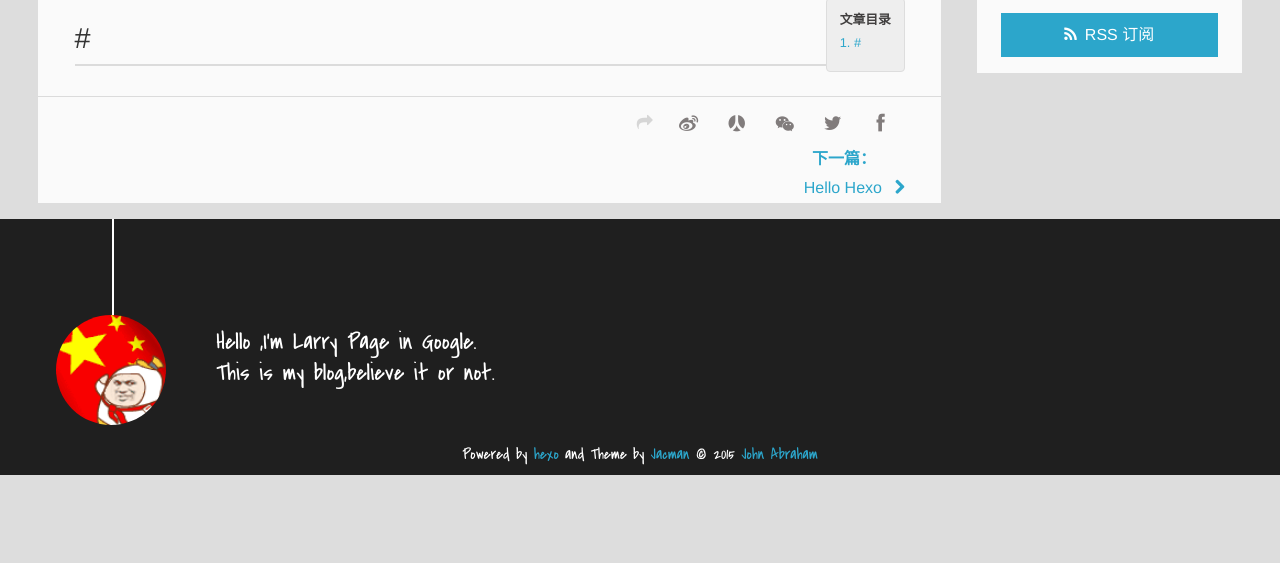
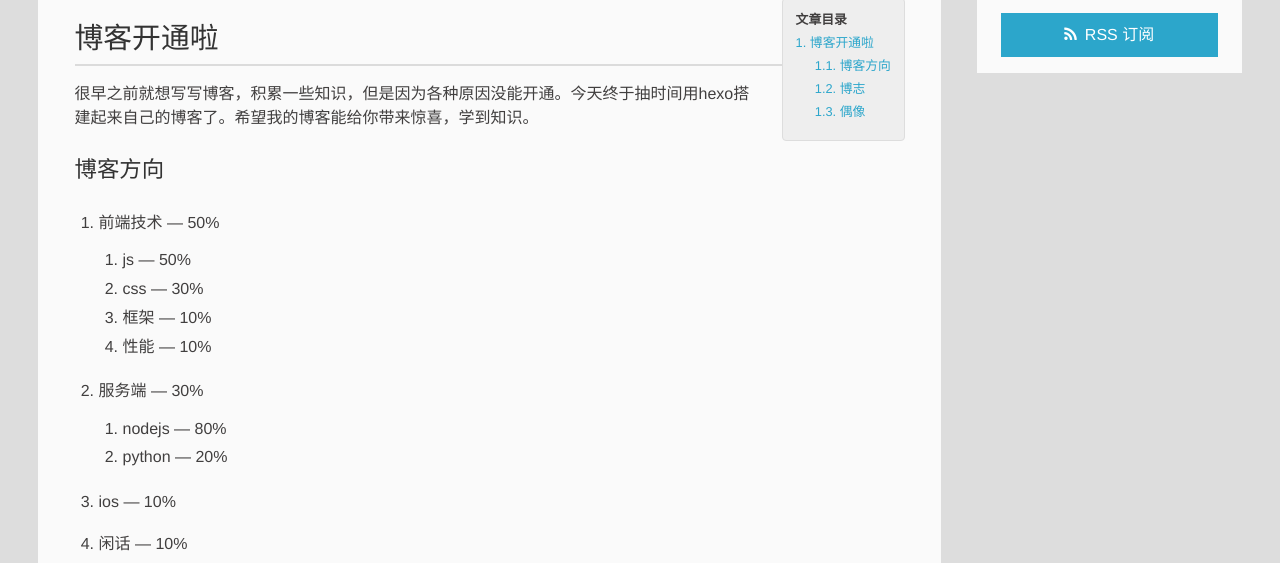
Before and after one commit to hongqi/hongqi.github.io, a plain HTML site: page 2015/05/15/写在前面/index.html in a window 1280 px wide. Shown: the part 389-952 px from the top of the page. Before the commit the page ends 864 px from the top, so only its background shows below. Drawn offline with Linux system fonts and the light colour scheme.

Commit message:
Site updated: 2015-05-15 18:47:37

```diff
--- a/2015/05/15/写在前面/index.html
+++ b/2015/05/15/写在前面/index.html
@@ -11,15 +11,79 @@
 
 
 
-    <meta name="description" content="#">
+    <meta name="description" content="博客开通啦很早之前就想写写博客，积累一些知识，但是因为各种原因没能开通。今天终于抽时间用hexo搭建起来自己的博客了。希望我的博客能给你带来惊喜，学到知识。
+博客方向
+前端技术 — 50%
+
+js  — 50%
+css — 30%
+框架 — 10%
+性能 — 10%
+
+
+服务端 — 30%
+
+nodejs — 80%
+python — 20%
+
+
+ios — 10%
+
+闲话 — 10%
+
+
+请各位">
 <meta property="og:type" content="article">
 <meta property="og:title" content="写在前面">
 <meta property="og:url" content="http://yoursite.com/2015/05/15/写在前面/index.html">
 <meta property="og:site_name" content="write 500 words a Day">
-<meta property="og:description" content="#">
+<meta property="og:description" content="博客开通啦很早之前就想写写博客，积累一些知识，但是因为各种原因没能开通。今天终于抽时间用hexo搭建起来自己的博客了。希望我的博客能给你带来惊喜，学到知识。
+博客方向
+前端技术 — 50%
+
+js  — 50%
+css — 30%
+框架 — 10%
+性能 — 10%
+
+
+服务端 — 30%
+
+nodejs — 80%
+python — 20%
+
+
+ios — 10%
+
+闲话 — 10%
+
+
+请各位">
+<meta property="og:image" content="http://7xj40e.com1.z0.glb.clouddn.com/Tyrion.jpeg">
 <meta name="twitter:card" content="summary">
 <meta name="twitter:title" content="写在前面">
-<meta name="twitter:description" content="#">
+<meta name="twitter:description" content="博客开通啦很早之前就想写写博客，积累一些知识，但是因为各种原因没能开通。今天终于抽时间用hexo搭建起来自己的博客了。希望我的博客能给你带来惊喜，学到知识。
+博客方向
+前端技术 — 50%
+
+js  — 50%
+css — 30%
+框架 — 10%
+性能 — 10%
+
+
+服务端 — 30%
+
+nodejs — 80%
+python — 20%
+
+
+ios — 10%
+
+闲话 — 10%
+
+
+请各位">
 
 
     <link rel="alternative" href="/atom.xml" title="write 500 words a Day" type="application/atom+xml">
@@ -95,11 +159,35 @@
 		<div id="toc" class="toc-article">
 			<strong class="toc-title">文章目录</strong>
 
-			<ol class="toc"><li class="toc-item toc-level-1"><a class="toc-link" href="##"><span class="toc-number">1.</span> <span class="toc-text">#</span></a></li></ol>
+			<ol class="toc"><li class="toc-item toc-level-2"><a class="toc-link" href="#博客开通啦"><span class="toc-number">1.</span> <span class="toc-text">博客开通啦</span></a><ol class="toc-child"><li class="toc-item toc-level-3"><a class="toc-link" href="#博客方向"><span class="toc-number">1.1.</span> <span class="toc-text">博客方向</span></a></li><li class="toc-item toc-level-3"><a class="toc-link" href="#博志"><span class="toc-number">1.2.</span> <span class="toc-text">博志</span></a></li><li class="toc-item toc-level-3"><a class="toc-link" href="#偶像"><span class="toc-number">1.3.</span> <span class="toc-text">偶像</span></a></li></ol></li></ol>
 
 		</div>
 
-		<h1 id="#">#</h1>
+		<h2 id="博客开通啦">博客开通啦</h2><p>很早之前就想写写博客，积累一些知识，但是因为各种原因没能开通。今天终于抽时间用hexo搭建起来自己的博客了。希望我的博客能给你带来惊喜，学到知识。</p>
+<h3 id="博客方向">博客方向</h3><ol>
+<li><p>前端技术 — 50%</p>
+<ul>
+<li>js  — 50%</li>
+<li>css — 30%</li>
+<li>框架 — 10%</li>
+<li>性能 — 10%</li>
+</ul>
+</li>
+<li><p>服务端 — 30%</p>
+<ul>
+<li>nodejs — 80%</li>
+<li>python — 20%</li>
+</ul>
+</li>
+<li><p>ios — 10%</p>
+</li>
+<li><p>闲话 — 10%</p>
+</li>
+</ol>
+<p>请各位博友监督，如发现灌水立马举报博主。</p>
+<h3 id="博志">博志</h3><p><em>积少成多，滴水穿石</em></p>
+<h3 id="偶像">偶像</h3><p>奉上偶像的照片激励自己<br><img src="http://7xj40e.com1.z0.glb.clouddn.com/Tyrion.jpeg" alt="Tyrion Lannister"></p>
+
 	</div>
 		<footer class="article-footer clearfix">
 <div class="article-catetags">
@@ -143,7 +231,7 @@
   <div id="toc" class="toc-aside">
   <strong class="toc-title">文章目录</strong>
 
- <ol class="toc"><li class="toc-item toc-level-1"><a class="toc-link" href="##"><span class="toc-number">1.</span> <span class="toc-text">#</span></a></li></ol>
+ <ol class="toc"><li class="toc-item toc-level-2"><a class="toc-link" href="#博客开通啦"><span class="toc-number">1.</span> <span class="toc-text">博客开通啦</span></a><ol class="toc-child"><li class="toc-item toc-level-3"><a class="toc-link" href="#博客方向"><span class="toc-number">1.1.</span> <span class="toc-text">博客方向</span></a></li><li class="toc-item toc-level-3"><a class="toc-link" href="#博志"><span class="toc-number">1.2.</span> <span class="toc-text">博志</span></a></li><li class="toc-item toc-level-3"><a class="toc-link" href="#偶像"><span class="toc-number">1.3.</span> <span class="toc-text">偶像</span></a></li></ol></li></ol>
 
   </div>
 
--- a/index.html
+++ b/index.html
@@ -94,7 +94,31 @@
 </header>
     <div class="article-content">
 
-        <h1 id="#">#</h1>
+        <h2 id="博客开通啦">博客开通啦</h2><p>很早之前就想写写博客，积累一些知识，但是因为各种原因没能开通。今天终于抽时间用hexo搭建起来自己的博客了。希望我的博客能给你带来惊喜，学到知识。</p>
+<h3 id="博客方向">博客方向</h3><ol>
+<li><p>前端技术 — 50%</p>
+<ul>
+<li>js  — 50%</li>
+<li>css — 30%</li>
+<li>框架 — 10%</li>
+<li>性能 — 10%</li>
+</ul>
+</li>
+<li><p>服务端 — 30%</p>
+<ul>
+<li>nodejs — 80%</li>
+<li>python — 20%</li>
+</ul>
+</li>
+<li><p>ios — 10%</p>
+</li>
+<li><p>闲话 — 10%</p>
+</li>
+</ol>
+<p>请各位博友监督，如发现灌水立马举报博主。</p>
+<h3 id="博志">博志</h3><p><em>积少成多，滴水穿石</em></p>
+<h3 id="偶像">偶像</h3><p>奉上偶像的照片激励自己<br><img src="http://7xj40e.com1.z0.glb.clouddn.com/Tyrion.jpeg" alt="Tyrion Lannister"></p>
+
 
 
         <p class="article-more-link">
--- a/sitemap.xml
+++ b/sitemap.xml
@@ -3,7 +3,7 @@
 
   <url>
     <loc>http://yoursite.com/2015/05/15/%E5%86%99%E5%9C%A8%E5%89%8D%E9%9D%A2/</loc>
-    <lastmod>2015-05-15T10:24:55.000Z</lastmod>
+    <lastmod>2015-05-15T10:47:16.000Z</lastmod>
   </url>
 
   <url>
```
Also changed, not shown: atom.xml (+30 -4 lines).
